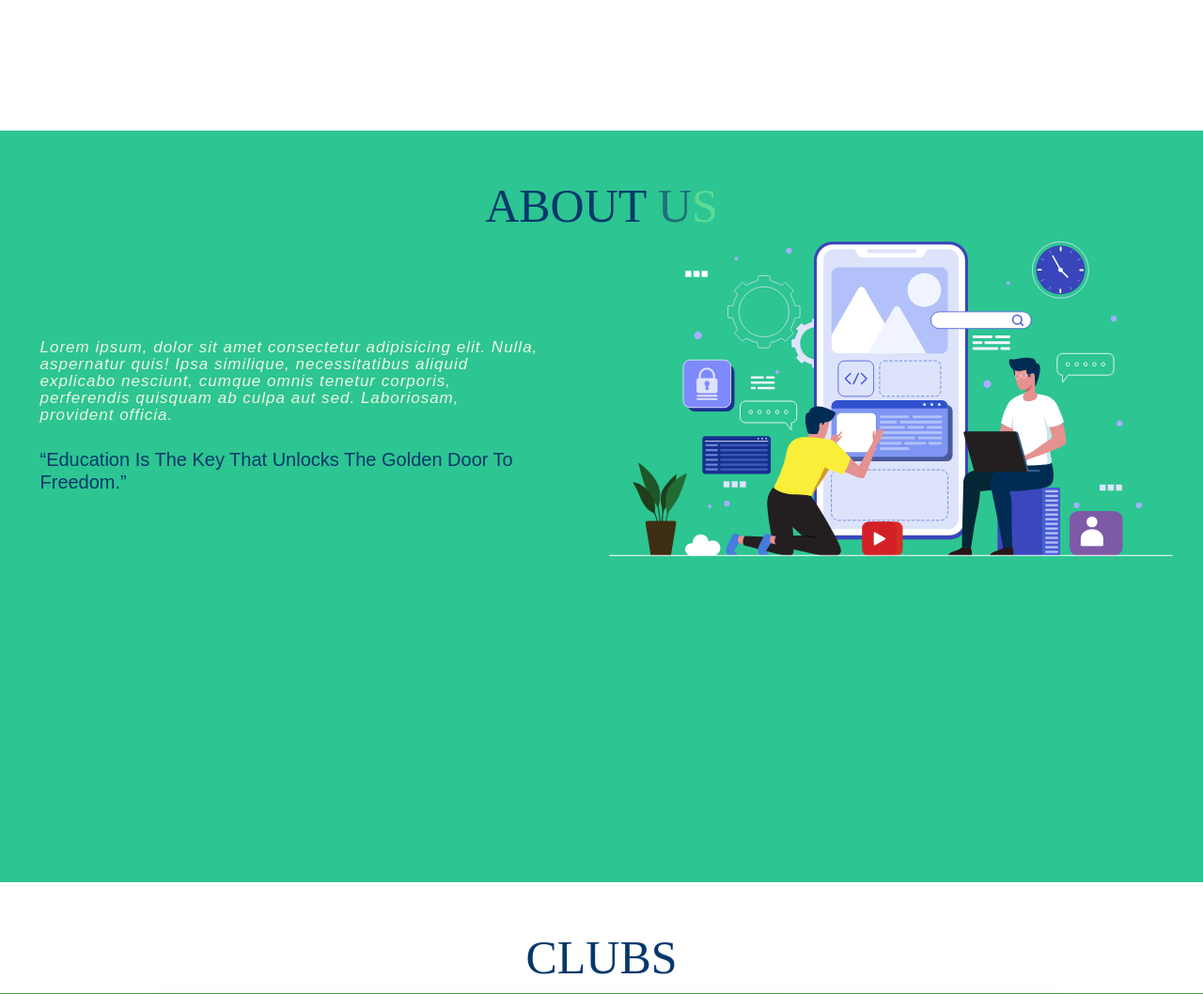
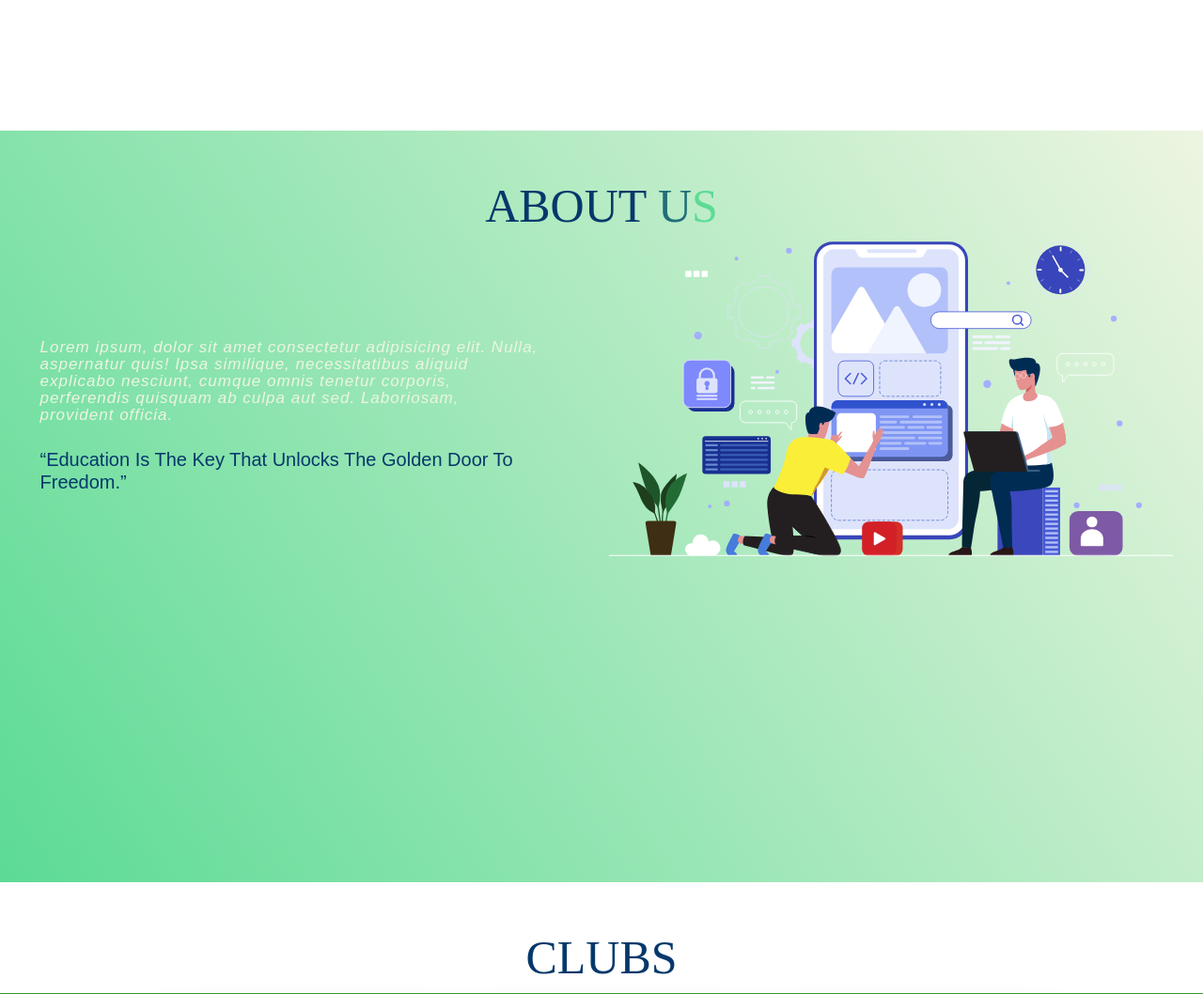
Before and after one commit to rajendrakrshaw/tihcollegespace, a PHP site: page / in a window 1280 px wide. Shown: the part 661-1719 px from the top of the page at 94% size. Run offline with PHP 8.4, Linux system fonts and the light colour scheme; some libraries are stand-ins or nearby versions; some web fonts are replaced.

Commit message:
Changed color of aboutus

```diff
--- a/css/style.css
+++ b/css/style.css
@@ -498,10 +498,6 @@ h1 span:nth-child(11){
     }
     5%,95%{
         color: #05386b;
-<<<<<<< HEAD
-
-=======
->>>>>>> 963737307f3f6775d21b0cda006f586a69171769
     }
 }
 
@@ -554,11 +550,12 @@ h1 span:nth-child(11){
     100% {left:0px; top:0px;}
 }
 
+/*wave*/
 /* About Us Section */
 @import url('https://fonts.googleapis.com/css2?family=Heebo:wght@400;500;600&display=swap');
 
 .about_section {
-    background: #2dc592;
+    background:  linear-gradient(57deg, #5cdb95, #edf5e1);
 }
 
 
--- a/index.html
+++ b/index.html
@@ -103,6 +103,7 @@
             </div>
         </section>
     </div>
+
     <!-- About Us Section  -->
     <section class="about_section" id="AboutUs">
         <h1 class="Heading">
```
Also changed, not shown: images/wave.png (added).
